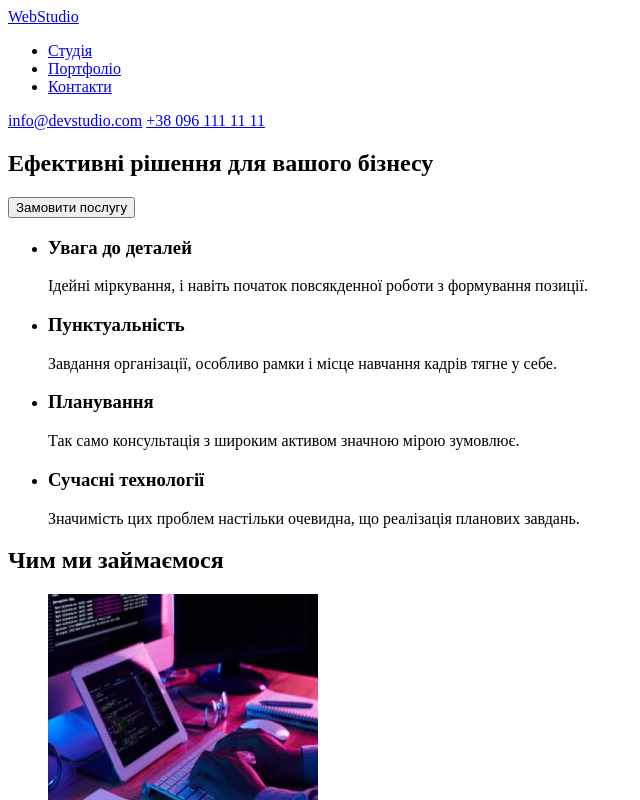
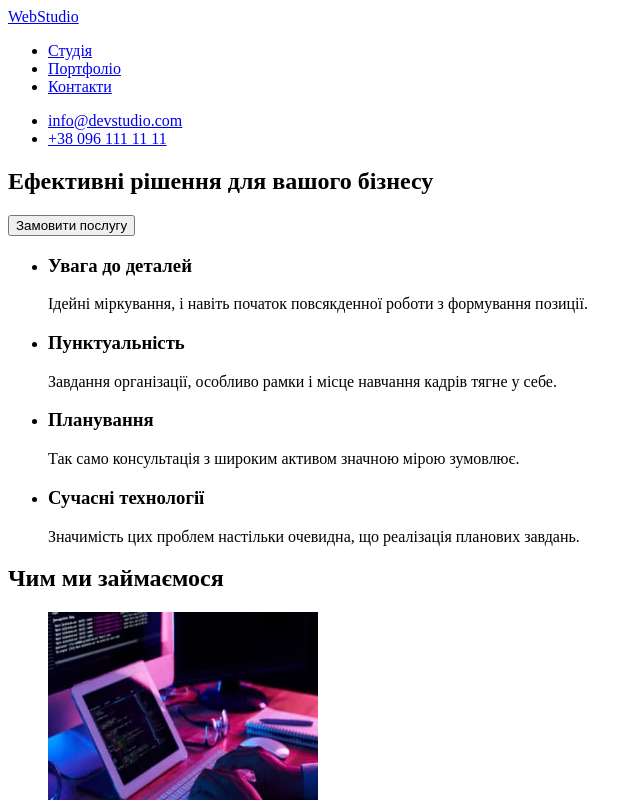
Before and after one commit to AndriiBilous/goit-markup-hw-01, a plain HTML site: page index.html in a window 1280 px wide. Shown: the top 800 px of the page, without its empty margins (0-640 px from the left). Drawn offline with Linux system fonts and the light colour scheme.

Commit message:
chaige ul>li*2

```diff
--- a/index.html
+++ b/index.html
@@ -6,7 +6,6 @@
     <meta name="viewport" content="width=device-width, initial-scale=1.0" />
     <title>WebStudio</title>
   </head>
-
   <body>
     <header>
       <nav>
@@ -17,8 +16,10 @@
           <li><a href="#">Контакти</a></li>
         </ul>
       </nav>
-      <a href="mailto:info@devstudio.com">info@devstudio.com</a>
-      <a href="tel:+380961111111">+38 096 111 11 11</a>
+      <ul>
+        <li><a href="mailto:info@devstudio.com">info@devstudio.com</a></li>
+        <li><a href="tel:+380961111111">+38 096 111 11 11</a></li>
+      </ul>
     </header>
     <main>
       <section>
@@ -130,7 +131,6 @@
     <footer>
       <a href="./index.htm">WebStudio</a>
       <address>
-        >
         <ul>
           <li>
             <a
```
